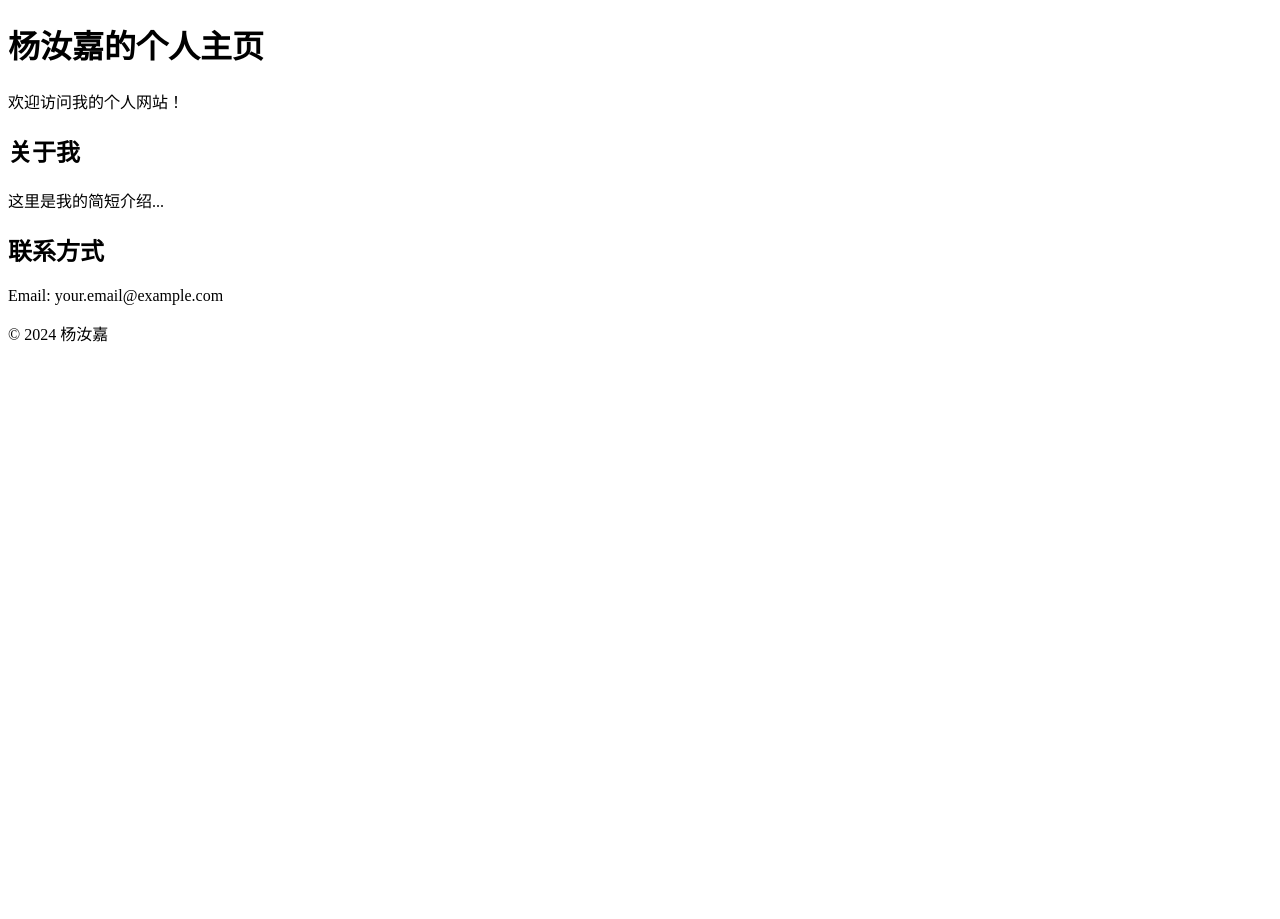
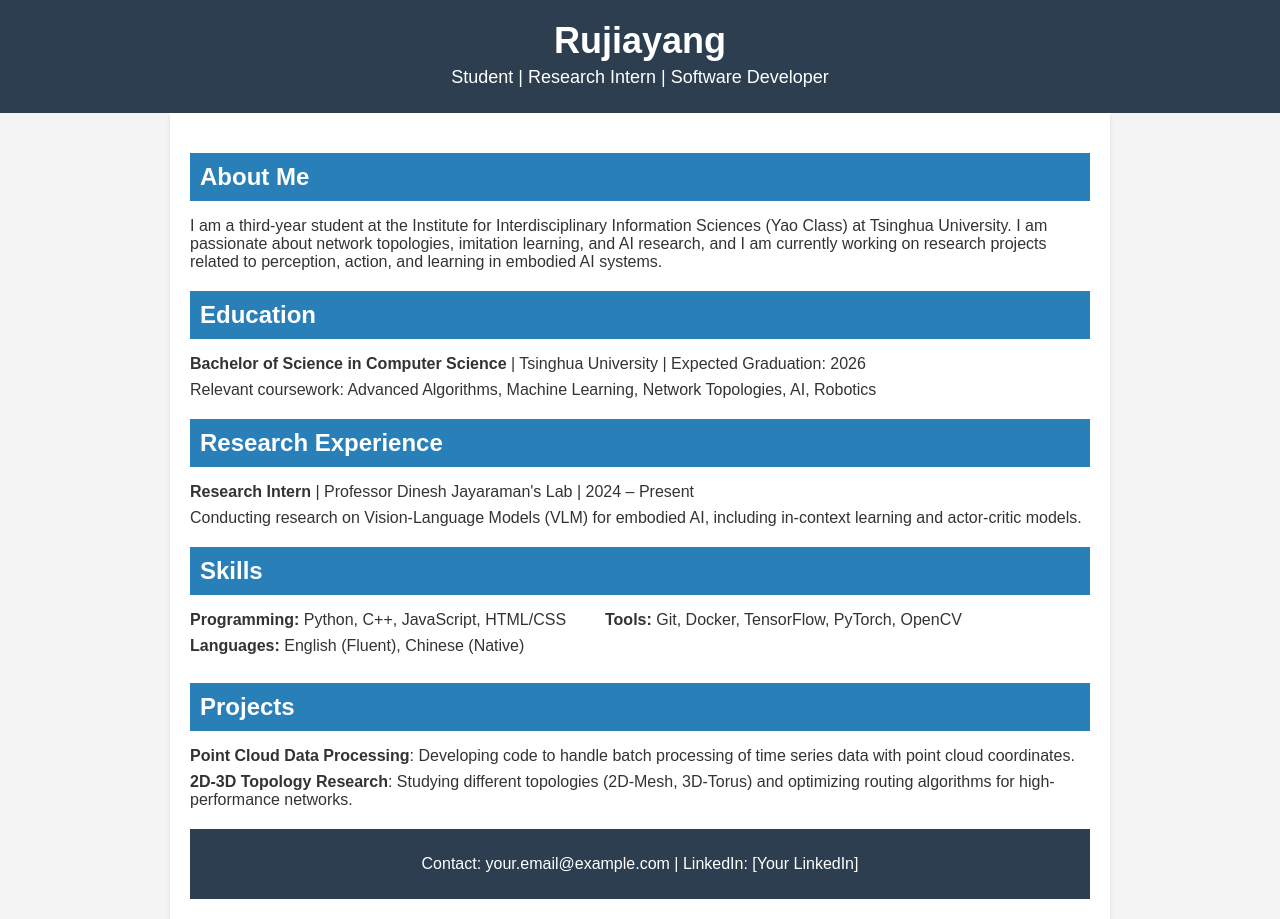
Before and after one commit to horipse01/horipse01.github.io, a plain HTML site: page index.html in a window 1280 px wide. Before the commit the page ends 800 px from the top, so only its background shows below. Drawn offline with Linux system fonts and the light colour scheme.

Commit message:
Add files via upload

```diff
--- a/index.html
+++ b/index.html
@@ -3,23 +3,117 @@
 <head>
     <meta charset="UTF-8">
     <meta name="viewport" content="width=device-width, initial-scale=1.0">
-    <title>杨汝嘉的个人主页</title>
+    <title>Rujiayang's CV</title>
+    <style>
+        body {
+            font-family: Arial, sans-serif;
+            margin: 0;
+            padding: 0;
+            background-color: #f4f4f4;
+            color: #333;
+        }
+        header {
+            background-color: #2c3e50;
+            color: white;
+            text-align: center;
+            padding: 20px 0;
+        }
+        header h1 {
+            margin: 0;
+            font-size: 36px;
+        }
+        header p {
+            margin: 5px 0;
+            font-size: 18px;
+        }
+        .container {
+            padding: 20px;
+            max-width: 900px;
+            margin: 0 auto;
+            background-color: white;
+            box-shadow: 0 2px 4px rgba(0, 0, 0, 0.1);
+        }
+        section {
+            margin-bottom: 20px;
+        }
+        h2 {
+            background-color: #2980b9;
+            color: white;
+            padding: 10px;
+            font-size: 24px;
+            margin-bottom: 10px;
+        }
+        ul {
+            list-style: none;
+            padding: 0;
+        }
+        ul li {
+            margin-bottom: 8px;
+        }
+        .skills ul {
+            display: flex;
+            flex-wrap: wrap;
+        }
+        .skills li {
+            width: 45%;
+            margin-right: 10px;
+        }
+        footer {
+            text-align: center;
+            padding: 10px;
+            background-color: #2c3e50;
+            color: white;
+        }
+    </style>
 </head>
 <body>
     <header>
-        <h1>杨汝嘉的个人主页</h1>
-        <p>欢迎访问我的个人网站！</p>
+        <h1>Rujiayang</h1>
+        <p>Student | Research Intern | Software Developer</p>
     </header>
-    <section>
-        <h2>关于我</h2>
-        <p>这里是我的简短介绍...</p>
-    </section>
-    <section>
-        <h2>联系方式</h2>
-        <p>Email: your.email@example.com</p>
-    </section>
-    <footer>
-        <p>© 2024 杨汝嘉</p>
-    </footer>
+
+    <div class="container">
+        <section class="about">
+            <h2>About Me</h2>
+            <p>I am a third-year student at the Institute for Interdisciplinary Information Sciences (Yao Class) at Tsinghua University. I am passionate about network topologies, imitation learning, and AI research, and I am currently working on research projects related to perception, action, and learning in embodied AI systems.</p>
+        </section>
+
+        <section class="education">
+            <h2>Education</h2>
+            <ul>
+                <li><strong>Bachelor of Science in Computer Science</strong> | Tsinghua University | Expected Graduation: 2026</li>
+                <li>Relevant coursework: Advanced Algorithms, Machine Learning, Network Topologies, AI, Robotics</li>
+            </ul>
+        </section>
+
+        <section class="research">
+            <h2>Research Experience</h2>
+            <ul>
+                <li><strong>Research Intern</strong> | Professor Dinesh Jayaraman's Lab | 2024 – Present</li>
+                <li>Conducting research on Vision-Language Models (VLM) for embodied AI, including in-context learning and actor-critic models.</li>
+            </ul>
+        </section>
+
+        <section class="skills">
+            <h2>Skills</h2>
+            <ul>
+                <li><strong>Programming:</strong> Python, C++, JavaScript, HTML/CSS</li>
+                <li><strong>Tools:</strong> Git, Docker, TensorFlow, PyTorch, OpenCV</li>
+                <li><strong>Languages:</strong> English (Fluent), Chinese (Native)</li>
+            </ul>
+        </section>
+
+        <section class="projects">
+            <h2>Projects</h2>
+            <ul>
+                <li><strong>Point Cloud Data Processing</strong>: Developing code to handle batch processing of time series data with point cloud coordinates.</li>
+                <li><strong>2D-3D Topology Research</strong>: Studying different topologies (2D-Mesh, 3D-Torus) and optimizing routing algorithms for high-performance networks.</li>
+            </ul>
+        </section>
+
+        <footer>
+            <p>Contact: your.email@example.com | LinkedIn: [Your LinkedIn]</p>
+        </footer>
+    </div>
 </body>
 </html>
```
